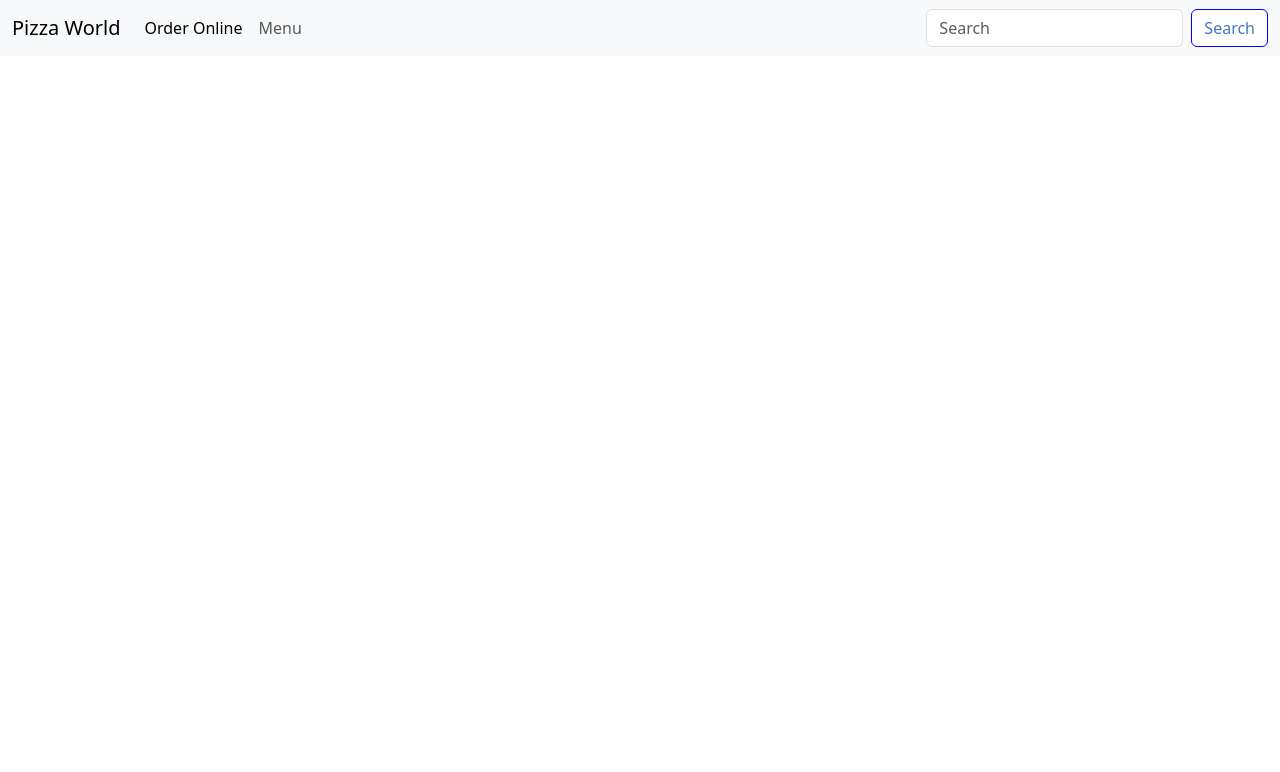
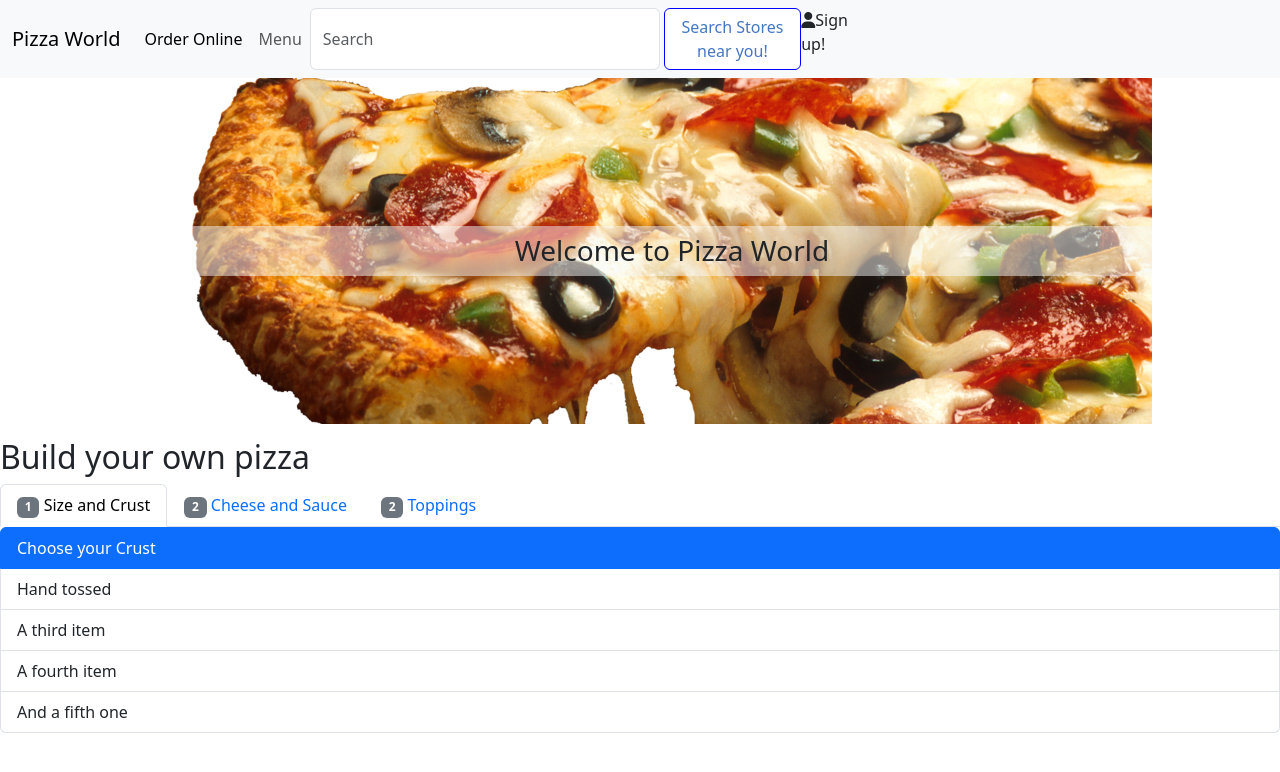
Before and after one commit to Jwatt31/codeup-web-exercises, a website: page order-pizza.html in a window 1280 px wide. Drawn offline with nearby package versions, Linux system fonts and the light colour scheme.

Commit message:
morning of the 8th

```diff
--- a/css/order-pizza.css
+++ b/css/order-pizza.css
@@ -1,10 +1,15 @@
-#navbarTogglerDemo01{
+.text-center{
     display: flex;
-    position: relative;
-    align-content: center;
+    flex-direction: column;
+    width: 75%;
+    background-image: url("../image/pizza.png");
+    height: 346px;
+    background-size: cover;
+    justify-content: center;
+    position: absolute;
+    right: 8em;
+    text-align: center;
 }
-/*.d-flex{*/
-/*    display: flex;*/
-/*    right: 55%;*/
-/*    position: relative;*/
-/*}*/
+#welcome{
+    height: 50px;
+}
--- a/order-pizza.html
+++ b/order-pizza.html
@@ -3,18 +3,22 @@
 <head>
     <meta charset="UTF-8">
     <title>Pizza</title>
-  <link href="https://cdn.jsdelivr.net/npm/bootstrap@5.3.2/dist/css/bootstrap.min.css" rel="stylesheet" integrity="sha384-T3c6CoIi6uLrA9TneNEoa7RxnatzjcDSCmG1MXxSR1GAsXEV/Dwwykc2MPK8M2HN" crossorigin="anonymous">
+    <link href="https://cdn.jsdelivr.net/npm/bootstrap@5.3.2/dist/css/bootstrap.min.css" rel="stylesheet"
+          integrity="sha384-T3c6CoIi6uLrA9TneNEoa7RxnatzjcDSCmG1MXxSR1GAsXEV/Dwwykc2MPK8M2HN" crossorigin="anonymous">
     <link rel="stylesheet" href="css/order-pizza.css">
+    <script src="https://kit.fontawesome.com/4a503f56d1.js" crossorigin="anonymous"></script>
 </head>
 <body>
+<!--Navbar-->
 <nav class="navbar navbar-expand-lg navbar-light bg-light">
     <div class="container-fluid">
-        <button class="navbar-toggler" type="button" data-bs-toggle="collapse" data-bs-target="#navbarTogglerDemo01" aria-controls="navbarTogglerDemo01" aria-expanded="false" aria-label="Toggle navigation">
+        <button class="navbar-toggler" type="button" data-bs-toggle="collapse" data-bs-target="#navbarTogglerDemo01"
+                aria-controls="navbarTogglerDemo01" aria-expanded="false" aria-label="Toggle navigation">
             <span class="navbar-toggler-icon"></span>
         </button>
         <div class="collapse navbar-collapse" id="navbarTogglerDemo01">
             <a class="navbar-brand" href="#">Pizza World</a>
-            <ul class="navbar-nav me-auto mb-2 mb-lg-0">
+            <ul class="navbar-nav me-0 mb-2 mb-lg-0">
                 <li class="nav-item">
                     <a class="nav-link active" aria-current="page" href="#">Order Online</a>
                 </li>
@@ -22,15 +26,96 @@
                     <a class="nav-link" href="#">Menu</a>
                 </li>
             </ul>
-            <form class="d-flex">
-                <input class="form-control me-2" type="search" placeholder="Search" aria-label="Search" style="color: #1969B2">
-                <button class="btn btn-outline-success" type="submit" style="color: #4477c2;background-color: #FFFFFF; border-color: blue">Search</button>
+            <form id="Search" class="d-flex">
+                <input class="form-control me-1" type="search" placeholder="Search" aria-label="Search"
+                       style="color: #1969B2">
+                <button class="btn btn-outline-success" type="submit"
+                        style="color: #4477c2;background-color: #FFFFFF; border-color: blue">Search Stores near you!
+                </button>
+                <a class="nav-link" href="#"><i class="fa-solid fa-user"></i>Sign up!</a>
             </form>
         </div>
     </div>
 </nav>
+<!--jumbotron-->
+<div class="text-center">
+    <div id="welcome" class="bg-light p-2 text-dark bg-opacity-50">
+        <h3>Welcome to Pizza World</h3>
+    </div>
+</div>
+<!--order menu-->
+<div>
+    <br>
+    <br>
+    <br>
+    <br>
+    <br>
+    <br>
+    <br>
+    <br>
+    <br>
+    <br>
+    <br>
+    <br>
+    <br>
+    <br>
+    <br>
+</div>
+<div class="menu">
+    <h2 class="build">Build your own pizza</h2>
+    <ul class="nav nav-tabs" id="myTab" role="tablist">
+        <li class="nav-item" role="presentation">
+            <button class="nav-link active" id="home-tab" data-bs-toggle="tab" data-bs-target="#home-tab-pane"
+                    type="button" role="tab" aria-controls="home-tab-pane" aria-selected="true">
+                <span class="badge text-bg-secondary">1</span>
+                Size and Crust
+            </button>
+
+        </li>
+        <li class="nav-item" role="presentation">
+            <button class="nav-link" id="profile-tab" data-bs-toggle="tab" data-bs-target="#profile-tab-pane"
+                    type="button" role="tab" aria-controls="profile-tab-pane" aria-selected="false">
+                <span class="badge text-bg-secondary">2</span>
+                Cheese and Sauce
+            </button>
+        </li>
+        <li class="nav-item" role="presentation">
+            <button class="nav-link" id="contact-tab" data-bs-toggle="tab" data-bs-target="#contact-tab-pane"
+                    type="button" role="tab" aria-controls="contact-tab-pane" aria-selected="false">
+                <span class="badge text-bg-secondary">2</span>
+                Toppings
+            </button>
+        </li>
+    </ul>
+    <div class="tab-content" id="myTabContent">
+        <div class="tab-pane fade show active" id="home-tab-pane" role="tabpanel" aria-labelledby="home-tab"
+             tabindex="0">
+            <ul class="list-group">
+                <li class="list-group-item active" aria-current="true">Choose your Crust</li>
+                <li class="list-group-item">Hand tossed</li>
+                <li class="list-group-item">A third item</li>
+                <li class="list-group-item">A fourth item</li>
+                <li class="list-group-item">And a fifth one</li>
+            </ul>
 
 
+
+        </div>
+        <div class="tab-pane fade" id="profile-tab-pane" role="tabpanel" aria-labelledby="profile-tab" tabindex="0">
+            ...
+        </div>
+        <div class="tab-pane fade" id="contact-tab-pane" role="tabpanel" aria-labelledby="contact-tab" tabindex="0">
+            ...
+        </div>
+        <div class="tab-pane fade" id="disabled-tab-pane" role="tabpanel" aria-labelledby="disabled-tab"
+             tabindex="0">
+            ...
+        </div>
+    </div>
+</div>
+
 </body>
-<script src="https://cdn.jsdelivr.net/npm/bootstrap@5.3.2/dist/js/bootstrap.bundle.min.js" integrity="sha384-C6RzsynM9kWDrMNeT87bh95OGNyZPhcTNXj1NW7RuBCsyN/o0jlpcV8Qyq46cDfL" crossorigin="anonymous"></script>
+<script src="https://cdn.jsdelivr.net/npm/bootstrap@5.3.2/dist/js/bootstrap.bundle.min.js"
+        integrity="sha384-C6RzsynM9kWDrMNeT87bh95OGNyZPhcTNXj1NW7RuBCsyN/o0jlpcV8Qyq46cDfL"
+        crossorigin="anonymous"></script>
 </html>
```
Also changed, not shown: image/pizza.png (added).
